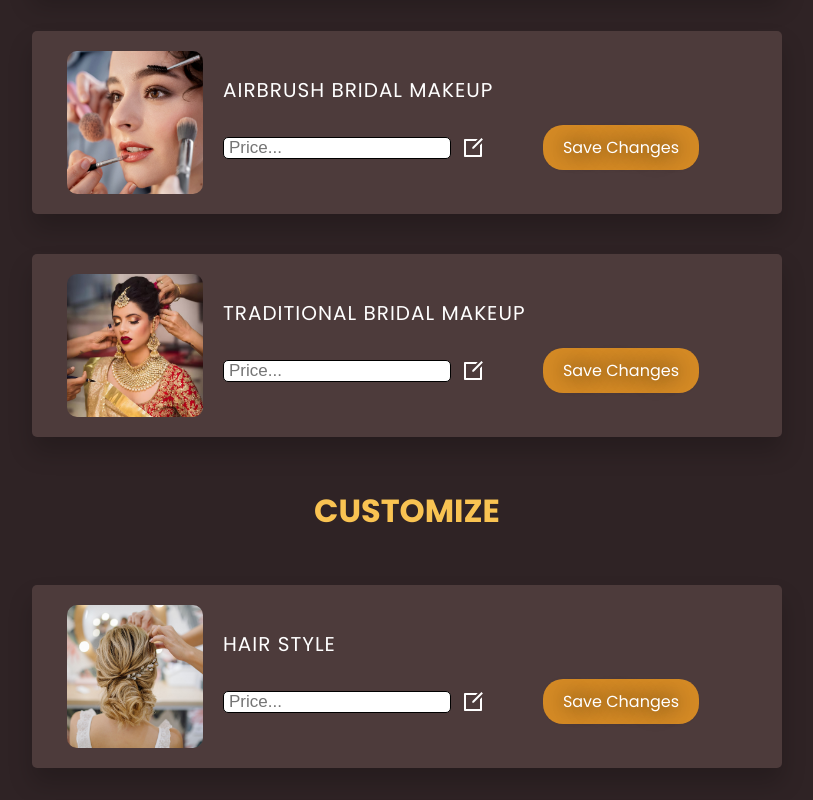
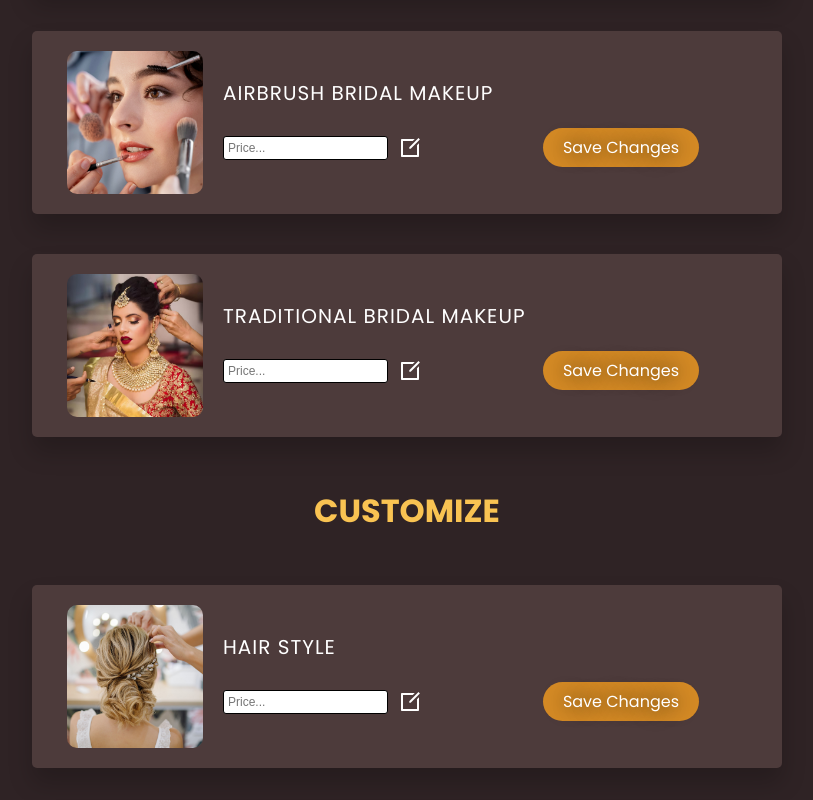
Before and after one commit to Udhaya0519/Admin-freelance, a plain HTML site: page index.html in a window 1280 px wide. Shown: the part 340-1140 px from the top of the page, without its empty margins (233-1046 px from the left). Drawn offline with nearby package versions, Linux system fonts and the light colour scheme.

Commit message:
updated input box

```diff
--- a/admin.css
+++ b/admin.css
@@ -98,8 +98,8 @@ svg:hover{
     color: white;
     background-color: #D48A25;
     text-shadow: 0 0 20px #000;
-    padding: 10px 20px;
-    border-radius: 20px;
+    padding: 7px 20px;
+    border-radius: 25px;
     transition-duration: 500ms;
 }
 .edit-packages-wrapper>div>div:nth-child(2)>div:nth-child(2)>a:hover{
@@ -113,9 +113,9 @@ svg:hover{
     gap: 10px;
 }
 .edit-packages-wrapper>div>div:nth-child(2)>div:nth-child(2)>div:nth-child(1)>input{
-    font-size: 17px;
-    border-radius: 5px;
-    padding-left: 5px ;
+    font-size: 12px;
+    border-radius: 3px;
+    padding: 4px ;
     border: 1px solid;
 }
 
@@ -190,8 +190,8 @@ svg:hover{
     color: white;
     background-color: #D48A25;
     text-shadow: 0 0 20px #000;
-    padding: 10px 20px;
-    border-radius: 20px;
+    padding: 7px 20px;
+    border-radius: 25px;
     transition-duration: 500ms;
 }
 .edit-customize-wrapper>div>div:nth-child(2)>div:nth-child(2)>a:hover{
@@ -205,9 +205,9 @@ svg:hover{
     gap: 10px;
 }
 .edit-customize-wrapper>div>div:nth-child(2)>div:nth-child(2)>div:nth-child(1)>input{
-    font-size: 17px;
-    border-radius: 5px;
-    padding-left: 5px ;
+    font-size: 12px;
+    border-radius: 3px;
+    padding: 4px ;
     border: 1px solid;
 }
 
```
